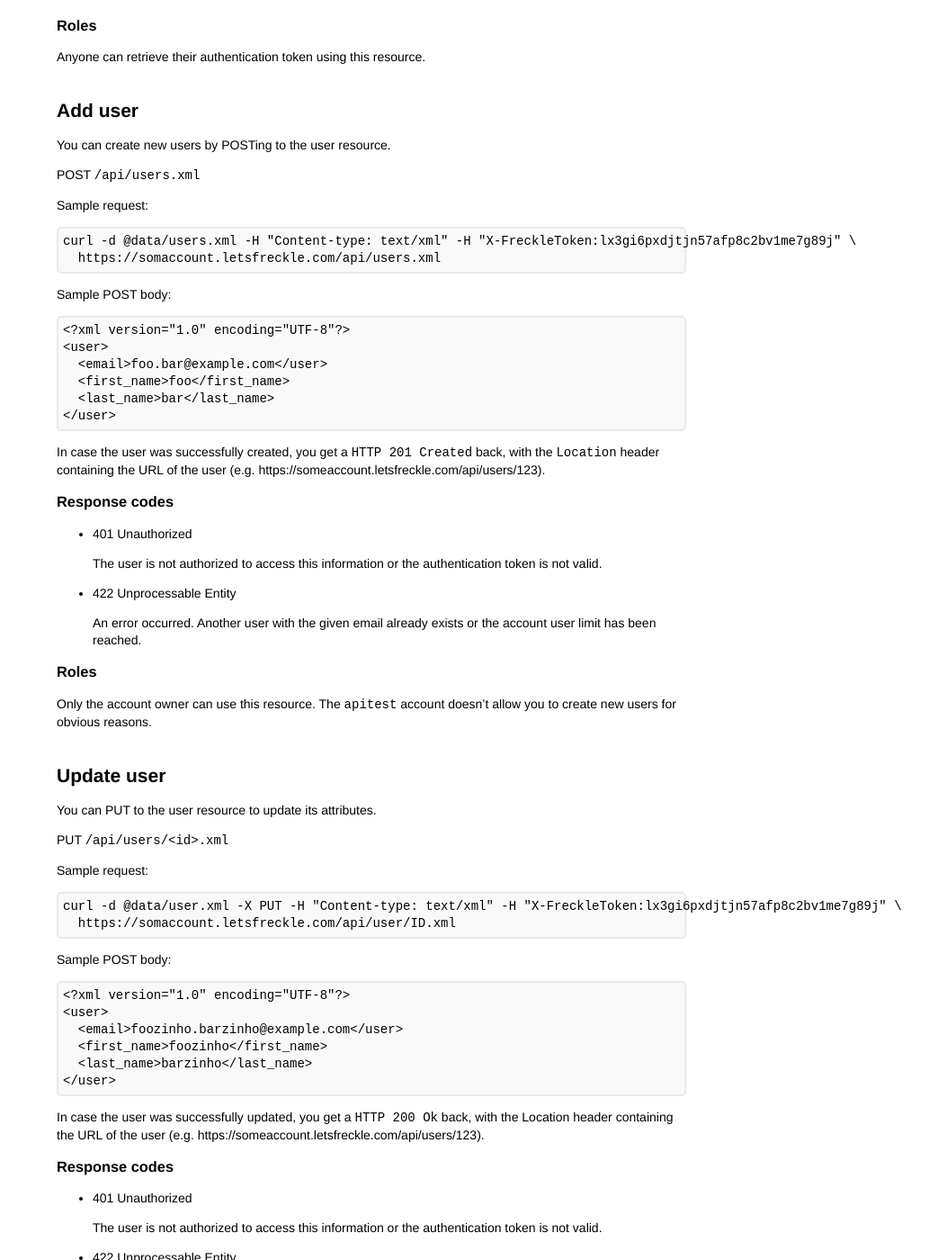
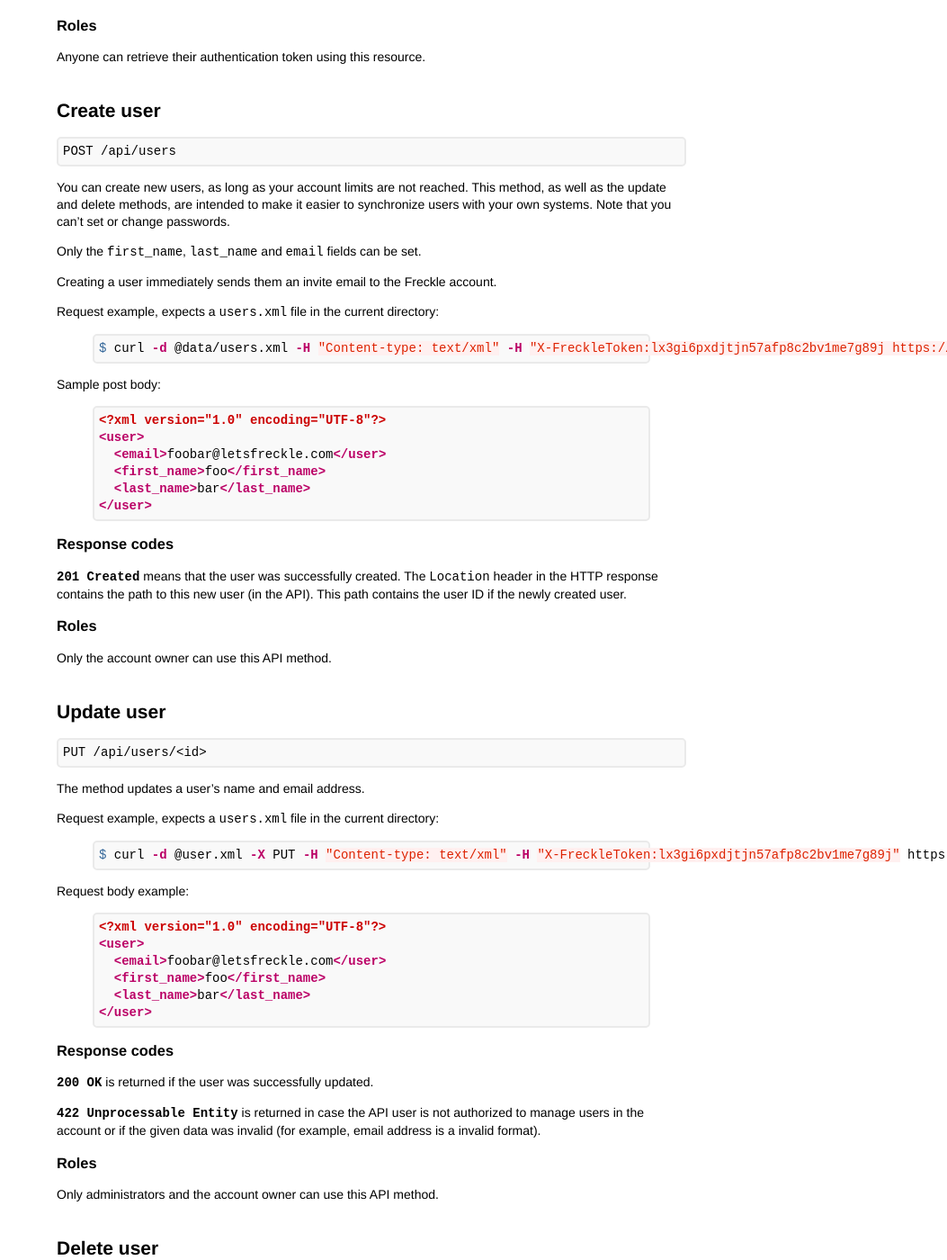
Before and after one commit to cheerful/freckle-apidocs, a Jekyll site: the page built from users.md, in a window 1280 px wide and 1400 px high, scrolled down 3134 px. Shown: the whole window at 90% size, without its empty margins (227-1280 px from the left). Built offline with Jekyll 4.4.1, drawn with Linux system fonts in a browser that asks for light colours; nearby versions of some CDN libraries; Markdown is read by kramdown in place of the engine named in the settings; comment, search, counter and statistics services are not loaded; some of the changed text lies outside the part shown.

Commit message:
Rest of user API docs

```diff
--- a/users.md
+++ b/users.md
@@ -297,106 +297,107 @@ email and password.
 
 Anyone can retrieve their authentication token using this resource.
 
-Add user
+<a id="create"></a>Create user
 --------
 
-You can create new users by POSTing to the user resource.
+    POST /api/users
 
-POST `/api/users.xml`
+You can create new users, as long as your account limits are not reached.
+This method, as well as the update and delete methods, are intended to make
+it easier to synchronize users with your own systems. Note that you can't set
+or change passwords.
 
-Sample request:
+Only the `first_name`, `last_name` and `email` fields can be set.
 
-    curl -d @data/users.xml -H "Content-type: text/xml" -H "X-FreckleToken:lx3gi6pxdjtjn57afp8c2bv1me7g89j" \
-      https://somaccount.letsfreckle.com/api/users.xml
+Creating a user immediately sends them an invite email to the Freckle account.
 
-Sample POST body:
+Request example, expects a `users.xml` file in the current directory:
 
-    <?xml version="1.0" encoding="UTF-8"?>
-    <user>
-      <email>foo.bar@example.com</user>
-      <first_name>foo</first_name>
-      <last_name>bar</last_name>
-    </user>
+{% highlight sh %}
+$ curl -d @data/users.xml -H "Content-type: text/xml" -H "X-FreckleToken:lx3gi6pxdjtjn57afp8c2bv1me7g89j https://somaccount.letsfreckle.com/api/users.xml
+{% endhighlight %}
 
-In case the user was successfully created, you get a `HTTP 201 Created` back, with the `Location` header containing the URL of the user (e.g. https://someaccount.letsfreckle.com/api/users/123).
+Sample post body:
+
+{% highlight xml %}
+<?xml version="1.0" encoding="UTF-8"?>
+<user>
+  <email>foobar@letsfreckle.com</user>
+  <first_name>foo</first_name>
+  <last_name>bar</last_name>
+</user>
+{% endhighlight %}
 
 ### Response codes
 
-* 401 Unauthorized
-
-  The user is not authorized to access this information or the authentication token is not valid.
-
-* 422 Unprocessable Entity
-
-  An error occurred. Another user with the given email already exists or the account user limit has been reached.
+**`201 Created`** means that the user was successfully created.
+The `Location` header in the HTTP response contains the path to this
+new user (in the API). This path contains the user ID if the newly
+created user.
 
 ### Roles
 
-Only the account owner can use this resource. The `apitest` account doesn't allow you to create new users for obvious reasons.
+Only the account owner can use this API method.
 
-Update user
+<a id="update"></a>Update user
 -----------
 
-You can PUT to the user resource to update its attributes.
+    PUT /api/users/<id>
 
-PUT `/api/users/<id>.xml`
+The method updates a user's name and email address.
 
-Sample request:
+Request example, expects a `users.xml` file in the current directory:
 
-    curl -d @data/user.xml -X PUT -H "Content-type: text/xml" -H "X-FreckleToken:lx3gi6pxdjtjn57afp8c2bv1me7g89j" \
-      https://somaccount.letsfreckle.com/api/user/ID.xml
+{% highlight sh %}
+$ curl -d @user.xml -X PUT -H "Content-type: text/xml" -H "X-FreckleToken:lx3gi6pxdjtjn57afp8c2bv1me7g89j" https://somaccount.letsfreckle.com/api/user/ID.xml
+{% endhighlight %}
 
-Sample POST body:
+Request body example:
 
-    <?xml version="1.0" encoding="UTF-8"?>
-    <user>
-      <email>foozinho.barzinho@example.com</user>
-      <first_name>foozinho</first_name>
-      <last_name>barzinho</last_name>
-    </user>
-
-In case the user was successfully updated, you get a `HTTP 200 Ok` back, with the Location header containing the URL of the user (e.g. https://someaccount.letsfreckle.com/api/users/123).
+{% highlight xml %}
+<?xml version="1.0" encoding="UTF-8"?>
+<user>
+  <email>foobar@letsfreckle.com</user>
+  <first_name>foo</first_name>
+  <last_name>bar</last_name>
+</user>
+{% endhighlight %}
 
 ### Response codes
 
-* 401 Unauthorized
+**`200 OK`** is returned if the user was successfully updated.
 
-  The user is not authorized to access this information or the authentication token is not valid.
-
-* 422 Unprocessable Entity
-
-  An error occurred. Another user with the given email already exists.
+**`422 Unprocessable Entity`** is returned in case the API user
+is not authorized to manage users in the account or if the given
+data was invalid (for example, email address is a invalid format).
 
 ### Roles
 
-Only the account owner can use this resource. The `apitest` account doesn't allow you to create new users for obvious reasons.
+Only administrators and the account owner can use this API method.
 
-Remove user
+<a id="delete"></a>Delete user
 -----------
 
-Delete this resource to deactivate the user.
+    DELETE /api/users/<id>
 
-Users are never actually removed completely, but just deactivated. Reactivation of a user can only be done through the web the interface.
+Deactivates a user.
 
-DELETE `/api/users/<id>.xml`
+Users are never actually deleted, just deactivated.
+Currently, reactivation of a user is only available
+on the team page in the Freckle interface.
 
-Sample request:
-
-    curl -d @data/user.xml -X DELETE -H "X-FreckleToken:lx3gi6pxdjtjn57afp8c2bv1me7g89j" \
-      https://apitest.letsfreckle.com/api/user/ID.xml
-
-In case the user was successfully removed, you get a `HTTP 200 Ok` back.
+{% highlight sh %}
+$ curl -X DELETE -H "X-FreckleToken:lx3gi6pxdjtjn57afp8c2bv1me7g89j" https://apitest.letsfreckle.com/api/user/12345678.xml
+{% endhighlight %}
 
 ### Response codes
 
-* 401 Unauthorized
+**`200 OK`** is returned when the user was successfully deactivated.
 
-  The user is not authorized to access this information or the authentication token is not valid.
-
-* 422 Unprocessable Entity
-
-  An error occurred. You are probably trying to remove the account owner or yourself.
+**`422 Unprocessable Entity`** is returned in case the API user is not the
+account owner or the account owner is trying to delete him- or herself.
 
 ### Roles
 
-Only the account owner can use this resource. The `apitest` account doesn't allow you to create new users for obvious reasons.
+Only the account owner can use this API method.
+The account owner can't delete him- or herself.
```
